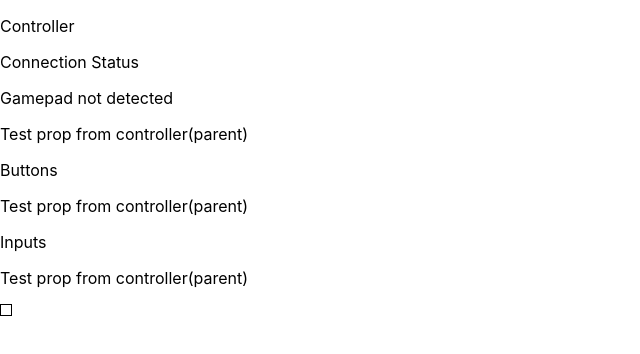
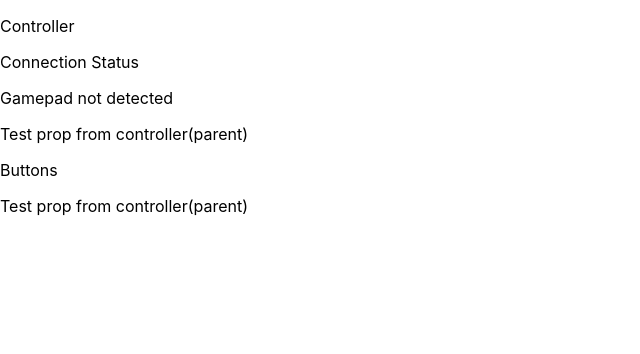
Before and after one commit to cameroncouch/react-gamepad, a React (Create React App) app in the folder game-pad/: page / in a window 1280 px wide. Shown: the top 354 px of the page, without its empty margins (0-640 px from the left). Built offline with nearby package versions, Linux system fonts and the light colour scheme.

Commit message:
mutating state to update pressed buttons styling, need to change that approach

```diff
--- a/game-pad/src/App.css
+++ b/game-pad/src/App.css
@@ -3,3 +3,7 @@
   width: 10px;
   border: 1px solid black;
 }
+
+.pressed {
+  background-color: chartreuse;
+}
--- a/game-pad/src/App.js
+++ b/game-pad/src/App.js
@@ -1,23 +1,5 @@
 import React from "react";
 import './App.css'
-
-class ButtonPresses extends React.Component {
-  constructor(props) {
-    super(props);
-    this.state = {
-      //some state
-    }
-  }
-  render() {
-    return (
-      <div className="button-presses">
-        <p>Inputs</p>
-        <p>{this.props.someProp}</p>
-        <div className="press-box"></div>
-      </div>
-    )
-  }
-}
 
 class Buttons extends React.Component {
   constructor(props) {
@@ -27,27 +9,14 @@ class Buttons extends React.Component {
     }
   }
 
-  //function to check for button pressed
-  styleButton() {
-    console.log('Button Pressed');
-  }
-
-  checkButtonPresses() {
-    //functionality to check if a button has been pressed, should be on requestAnimationFrame
-  }
-
-  componentDidMount() {
-    //initial call to checkButtonPresses
-    this.checkButtonPresses();
-  }
-
   buildButtons(buttons) {
-    return buttons.map(
+    return buttons[0].map(
       (button, idx) => {
         return (
           <p
             key={idx}
             value={button.value}
+            className={button.className}
           >
             {"BUTTON" + idx + button.pressed}
           </p>
@@ -57,12 +26,13 @@ class Buttons extends React.Component {
   }
 
   render() {
-    const gamePads = this.props.connectedPads ? prepGamepads(this.props.connectedPads) : null;
+    const gamePads = this.props.connectedPads.length > 0 ? this.props.connectedPads : null,
+          buttons = this.props.buttons.length > 0 ? this.props.buttons : null;
     return (
       <div className="buttons">
         <p>Buttons</p>
         {
-          gamePads ? this.buildButtons(gamePads[0]["buttons"]) : null
+          gamePads ? this.buildButtons(buttons) : null
         }
         <p>{this.props.someProp}</p>
       </div>
@@ -95,7 +65,7 @@ class Connected extends React.Component {
 
   render() {
     const connectionStatus = this.props.connectionStatus,
-      gamePads = prepGamepads(this.props.connectedPads);
+          gamePads = this.props.connectedPads ? this.props.connectedPads : null;
 
     return (
       <div className="connection">
@@ -124,7 +94,9 @@ class Controller extends React.Component {
     super(props);
     this.state = {
       connectionStatus: "Gamepad not detected",
-      connectedPads: undefined
+      connectedPads: [],
+      buttons: [],
+      pressed: false
     }
     this.handleGamepadConnection = this.handleGamepadConnection.bind(this);
   }
@@ -133,8 +105,8 @@ class Controller extends React.Component {
     if (e.type === "gamepadconnected") {
       this.setState({
         connectionStatus: "Gamepad Connected",
-        connectedPads: navigator.getGamepads()
       });
+      this.prepGamepads();
     } else {
       this.setState({
         connectionStatus: "Gamepad Disconnected",
@@ -143,9 +115,46 @@ class Controller extends React.Component {
     }
   }
 
+  prepGamepads() {
+    const pads = navigator.getGamepads(),
+          arr1 = [],
+          arr2 = [];
+    for (let pad in pads) {
+      if (pads[pad] && typeof pads[pad] === 'object') {
+        arr1.push(pads[pad]);
+        arr2.push(pads[pad]["buttons"])
+      }
+    }
+    this.setState({
+      connectedPads: arr1,
+      buttons: arr2
+    })
+  }
+
+  handleButtonPress() {
+    requestAnimationFrame(() => {
+      for(let button in this.state.buttons[0]) {
+        if(typeof this.state.buttons[0][button] === 'object') {
+          if(this.state.buttons[0][button].pressed) {
+            this.setState({pressed: !this.state.pressed})
+            this.state.buttons[0][button].className = "pressed"
+          } else {
+            this.setState({pressed: !this.state.pressed})
+            this.state.buttons[0][button].className = "not-pressed"
+          }
+        }
+      }
+    })
+  }
+
+  componentDidMount() {
+    setInterval(() => this.handleButtonPress(), 5000);
+  }
+
   render() {
-    const connectedPads = this.state.connectedPads,
-      connectionStatus = this.state.connectionStatus;
+    const connectedPads = this.state.connectedPads ? this.state.connectedPads : null,
+          connectionStatus = this.state.connectionStatus,
+          buttons = this.state.buttons ? this.state.buttons : null;
 
     return (
       <div className="controller">
@@ -159,10 +168,7 @@ class Controller extends React.Component {
         <Buttons
           someProp={"Test prop from controller(parent)"}
           connectedPads={connectedPads}
-        />
-        <ButtonPresses
-          someProp={"Test prop from controller(parent)"}
-          connectedPads={connectedPads}
+          buttons={buttons}
         />
       </div>
     );
@@ -179,14 +185,4 @@ function App() {
   );
 }
 
-function prepGamepads(pads) {
-  let arr = [];
-  for (let pad in pads) {
-    if (pads[pad] && typeof pads[pad] === 'object') {
-      arr.push(pads[pad]);
-    }
-  }
-  return arr;
-}
-
 export default App;
```
Also changed, not shown: game-pad/todo.txt.
